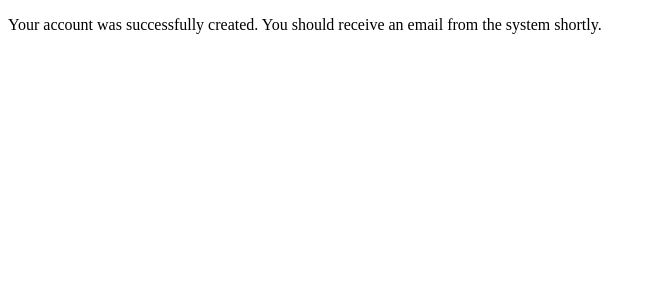
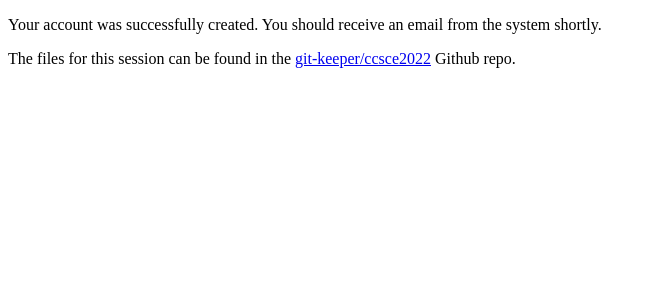
Before and after one commit to git-keeper/ccsc-signups, a Flask app: page /response/ in a window 1280 px wide. Shown: the top 300 px of the page, without its empty margins (0-653 px from the left). Run offline with Flask 2, Linux system fonts and the light colour scheme.

Commit message:
add link to github repo

```diff
--- a/templates/response.html
+++ b/templates/response.html
@@ -4,4 +4,9 @@
 <p>
     Your account was successfully created.  You should receive an email from the system shortly.
 </p>
+<p>
+The files for this session can be found in the <a
+href="https://github.com/git-keeper/ccsce2022">git-keeper/ccsce2022</a>
+Github repo.
+</p>
 {% endblock %}
```
